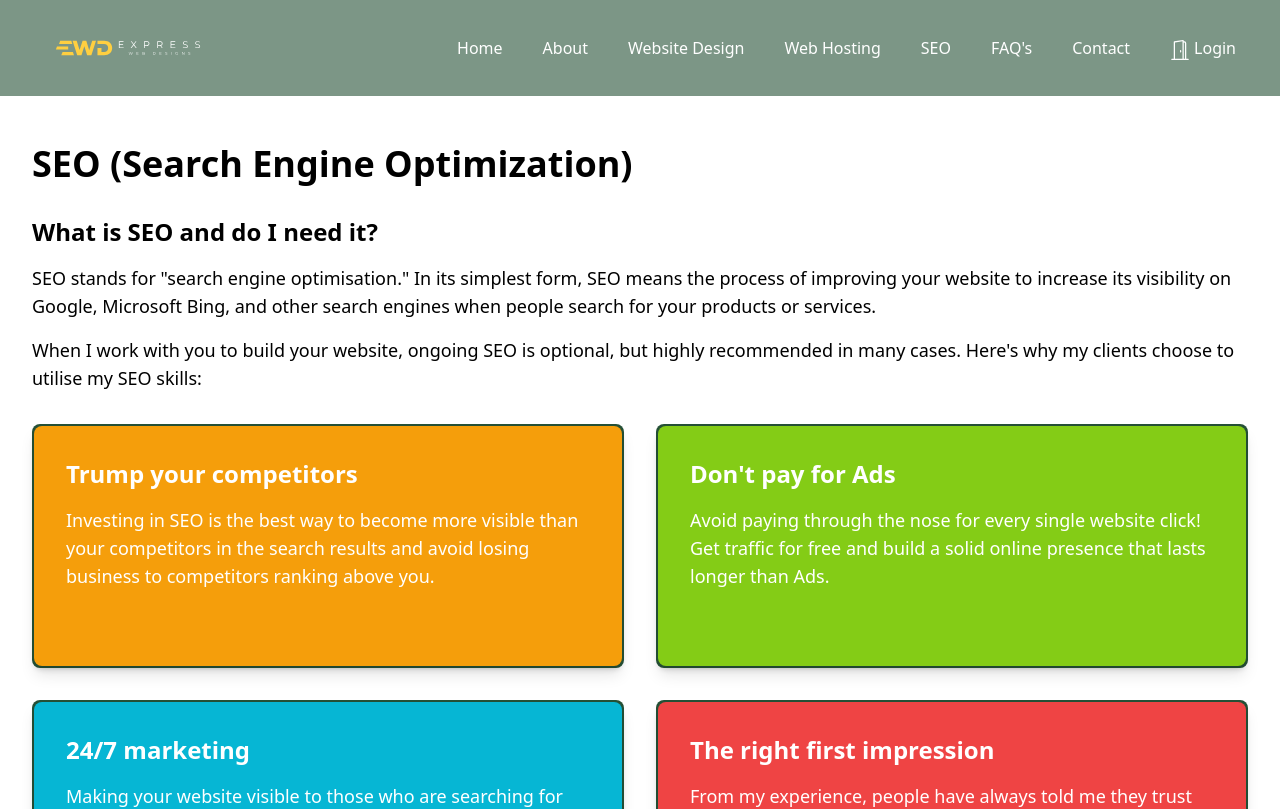
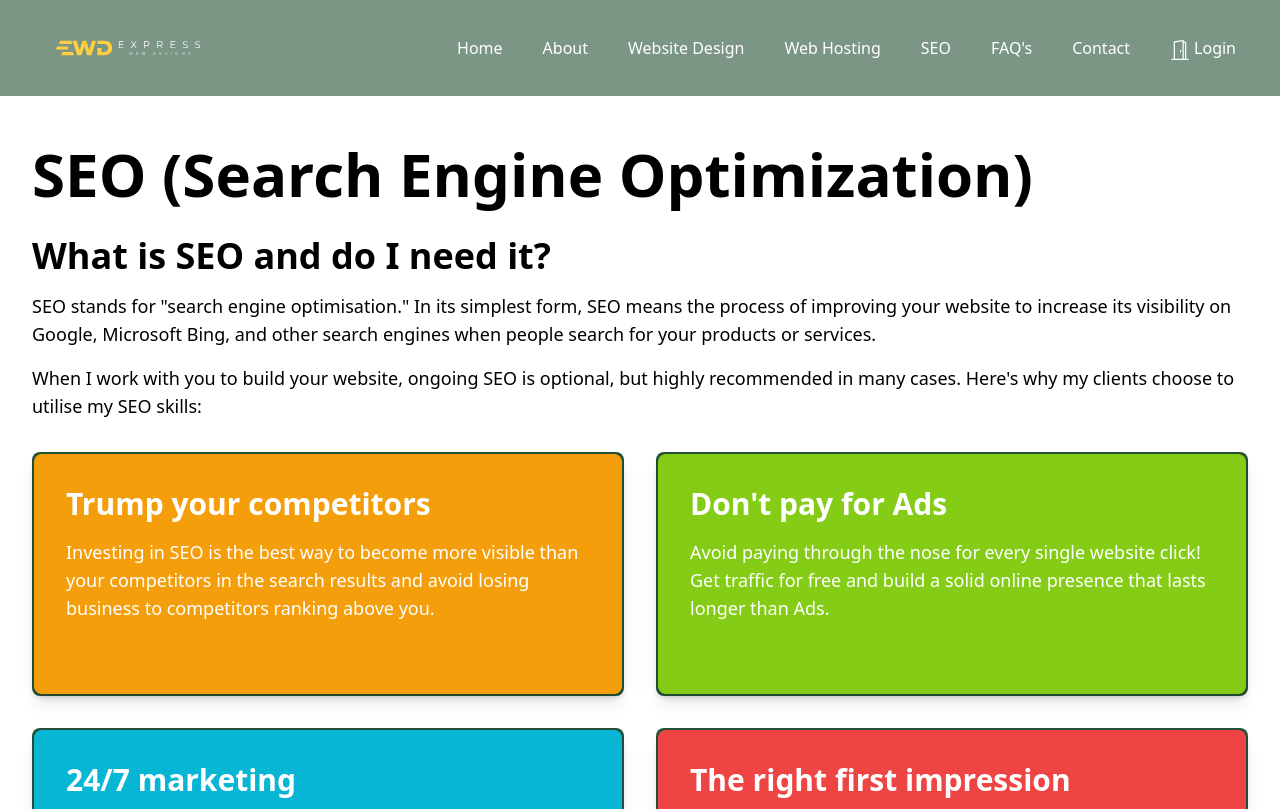
Before and after one commit to jdm1991/final-express, a Next.js app: page /seo in a window 1280 px wide. Shown: the top 809 px of the page. Built offline with nearby package versions, Linux system fonts and the light colour scheme.

Commit message:
Latest fixes

```diff
--- a/src/app/api/auth/[...nextauth].js
+++ /dev/null
@@ -1,31 +0,0 @@
-// app/api/auth/[...nextauth].js
-
-import NextAuth from "next-auth";
-import CredentialsProvider from "next-auth/providers/credentials";
-
-export const authOptions = {
-  providers: [
-    CredentialsProvider({
-      name: "Credentials",
-      credentials: {
-        username: { label: "Username", type: "text" },
-        password: { label: "Password", type: "password" },
-      },
-      async authorize(credentials) {
-        // Check the username and password against your authentication logic
-        if (
-          credentials.username === "admin" &&
-          credentials.password === "password"
-        ) {
-          return { id: 1, name: "Admin" };
-        }
-        return null;
-      },
-    }),
-  ],
-  pages: {
-    signIn: "/login",
-  },
-};
-
-export default NextAuth(authOptions);
--- a/src/app/components/Services.jsx
+++ b/src/app/components/Services.jsx
@@ -12,7 +12,7 @@ export default function Services() {
             <div className="bg-[#255036] p-0.5 rounded-lg shadow-lg hover:scale-105 transition duration-300 ease-in-out group">
               <div className="bg-amber-500 p-8 rounded-lg shadow-md h-80 text-left relative overflow-hidden">
                 <div className="absolute inset-0 bg-gradient-to-r from-transparent via-white/20 to-transparent group-hover:animate-[shimmer_1s_ease-in-out_1]"></div>
-                <h3 className="text-2xl font-bold text-white mb-4 text-shadow relative">
+                <h3 className="text-3xl font-bold text-white mb-4 text-shadow relative">
                   Website Design
                 </h3>
                 <p className="text-lg font-medium text-white text-shadow relative mb-8">
@@ -30,7 +30,7 @@ export default function Services() {
             <div className="bg-[#255036] p-0.5 rounded-lg shadow-lg hover:scale-105 transition duration-300 ease-in-out group">
               <div className="bg-cyan-500 p-8 rounded-lg shadow-md h-80 text-left relative overflow-hidden">
                 <div className="absolute inset-0 bg-gradient-to-r from-transparent via-white/20 to-transparent group-hover:animate-[shimmer_1s_ease-in-out_1]"></div>
-                <h3 className="text-2xl font-bold text-white mb-4 text-shadow relative">
+                <h3 className="text-3xl font-bold text-white mb-4 text-shadow relative">
                   Web Hosting & Maintenance
                 </h3>
                 <p className="text-lg font-medium text-white text-shadow relative mb-8">
@@ -48,7 +48,7 @@ export default function Services() {
             <div className="bg-[#255036] p-0.5 rounded-lg shadow-lg hover:scale-105 transition duration-300 ease-in-out group">
               <div className="bg-pink-500 p-8 rounded-lg shadow-md h-80 text-left relative overflow-hidden">
                 <div className="absolute inset-0 bg-gradient-to-r from-transparent via-white/20 to-transparent group-hover:animate-[shimmer_1s_ease-in-out_1]"></div>
-                <h3 className="text-2xl font-bold text-white mb-4 text-shadow relative">
+                <h3 className="text-3xl font-bold text-white mb-4 text-shadow relative">
                   SEO (Search Engine Optimization)
                 </h3>
                 <p className="text-lg font-medium text-white text-shadow relative mb-8">
@@ -66,7 +66,7 @@ export default function Services() {
             <div className="bg-[#255036] p-0.5 rounded-lg shadow-lg hover:scale-105 transition duration-300 ease-in-out group">
               <div className="bg-lime-500 p-8 rounded-lg shadow-md h-80 text-left relative overflow-hidden">
                 <div className="absolute inset-0 bg-gradient-to-r from-transparent via-white/20 to-transparent group-hover:animate-[shimmer_1s_ease-in-out_1]"></div>
-                <h3 className="text-2xl font-bold text-white mb-4 text-shadow relative">
+                <h3 className="text-3xl font-bold text-white mb-4 text-shadow relative">
                   Website Copywriting
                 </h3>
                 <p className="text-lg font-medium text-white text-shadow relative mb-8">
@@ -84,7 +84,7 @@ export default function Services() {
             <div className="bg-[#255036] p-0.5 rounded-lg shadow-lg hover:scale-105 transition duration-300 ease-in-out group">
               <div className="bg-red-500 p-8 rounded-lg shadow-md h-80 text-left relative overflow-hidden">
                 <div className="absolute inset-0 bg-gradient-to-r from-transparent via-white/20 to-transparent group-hover:animate-[shimmer_1s_ease-in-out_1]"></div>
-                <h3 className="text-2xl font-bold text-white mb-4 text-shadow relative">
+                <h3 className="text-3xl font-bold text-white mb-4 text-shadow relative">
                   Website Consultancy
                 </h3>
                 <p className="text-lg font-medium text-white text-shadow relative mb-8">
--- a/src/app/seo/page.jsx
+++ b/src/app/seo/page.jsx
@@ -11,11 +11,11 @@ export default function SEO() {
     <div className="bg-white text-black">
       <div className="max-w-7xl mx-auto px-4 sm:px-6 lg:px-8 pt-24">
         <div className="py-12">
-          <h1 className="text-4xl font-bold mb-8">
+          <h1 className="text-6xl font-bold mb-8">
             SEO (Search Engine Optimization)
           </h1>
           <div className="mb-8">
-            <h2 className="text-2xl font-bold mb-4">
+            <h2 className="text-4xl font-bold mb-4">
               What is SEO and do I need it?
             </h2>
             <p className={`text-lg mb-4`}>
@@ -33,7 +33,7 @@ export default function SEO() {
           <div className="grid grid-cols-1 md:grid-cols-2 gap-8">
             <div className="bg-[#255036] p-0.5 rounded-lg shadow-lg hover:scale-105 transition duration-300 ease-in-out">
               <div className="bg-amber-500 p-8 rounded-lg shadow-md h-60 text-left">
-                <h3 className="text-2xl font-bold text-white mb-4 text-shadow">
+                <h3 className="text-3xl font-bold text-white mb-4 text-shadow">
                   Trump your competitors
                 </h3>
                 <p className="text-lg font-medium text-white text-shadow">
@@ -45,7 +45,7 @@ export default function SEO() {
             </div>
             <div className="bg-[#255036] p-0.5 rounded-lg shadow-lg hover:scale-105 transition duration-300 ease-in-out">
               <div className="bg-lime-500 p-8 rounded-lg shadow-md h-60 text-left">
-                <h3 className="text-2xl font-bold text-white mb-4 text-shadow">
+                <h3 className="text-3xl font-bold text-white mb-4 text-shadow">
                   Don&apos;t pay for Ads
                 </h3>
                 <p className="text-lg font-medium text-white text-shadow">
@@ -57,7 +57,7 @@ export default function SEO() {
             </div>
             <div className="bg-[#255036] p-0.5 rounded-lg shadow-lg hover:scale-105 transition duration-300 ease-in-out">
               <div className="bg-cyan-500 p-8 rounded-lg shadow-md h-60 text-left">
-                <h3 className="text-2xl font-bold text-white mb-4 text-shadow">
+                <h3 className="text-3xl font-bold text-white mb-4 text-shadow">
                   24/7 marketing
                 </h3>
                 <p className="text-lg font-medium text-white text-shadow">
@@ -69,7 +69,7 @@ export default function SEO() {
             </div>
             <div className="bg-[#255036] p-0.5 rounded-lg shadow-lg hover:scale-105 transition duration-300 ease-in-out">
               <div className="bg-red-500 p-8 rounded-lg shadow-md h-60 text-left">
-                <h3 className="text-2xl font-bold text-white mb-4 text-shadow">
+                <h3 className="text-3xl font-bold text-white mb-4 text-shadow">
                   The right first impression
                 </h3>
                 <p className="text-lg font-medium text-white text-shadow">
```
